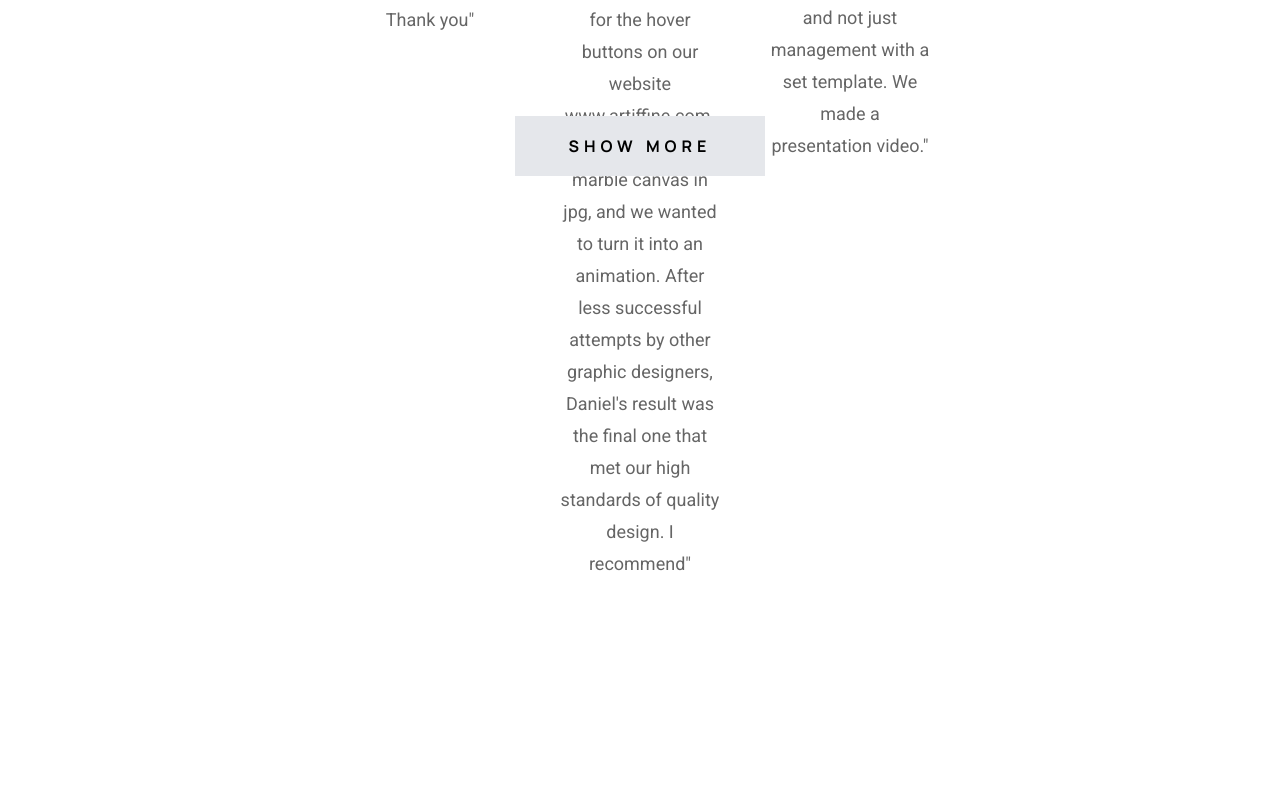
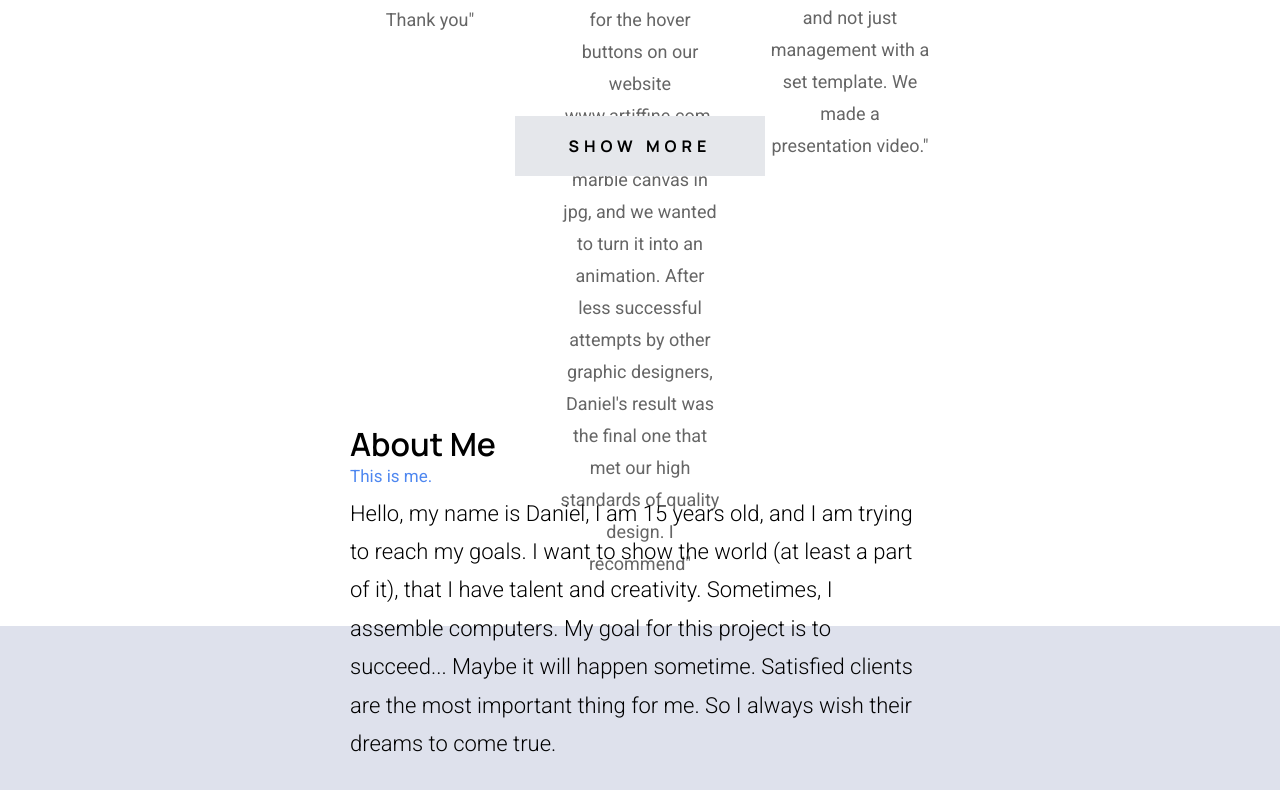
Before and after one commit to TerThesz/designbydaniel-reloaded, a Next.js app: page / in a window 1280 px wide. Shown: the part 2974-3764 px from the top of the page. Before the commit the page ends 3554 px from the top, so only its background shows below. Built offline with nearby package versions, Linux system fonts and the light colour scheme.

Commit message:
🎨 added first part of about me component

```diff
--- /dev/null
+++ b/components/About.tsx
@@ -0,0 +1,20 @@
+const About = () => {
+  return (
+    <div>
+      <section className="h-[50vh]">
+        <h2>About Me</h2>
+        <p className="subtitle">This is me.</p>
+
+        <p className="font-roboto mt-[5px] text-[22px] font-light leading-[2.4rem]">
+          Hello, my name is Daniel, I am 15 years old, and I am trying to reach my goals. I want to show the world (at least a part of it), that I have talent and creativity. Sometimes, I assemble computers. My goal for this project is to succeed... Maybe it will happen sometime. Satisfied clients are the most important thing for me. So I always wish their dreams to come true.
+        </p>
+      </section>
+
+      <section className="h-[50vh] bg-[#dee1ec]">
+
+      </section>
+    </div>
+  );
+}
+
+export default About;
--- a/pages/index.tsx
+++ b/pages/index.tsx
@@ -4,6 +4,7 @@ import Header from '../components/Header';
 import Services from '../components/Services';
 import Portfolio from '../components/Portfolio';
 import Reviews from '../components/Reviews';
+import About from '../components/About';
 
 const Home: NextPage = () => {
   return (
@@ -14,6 +15,7 @@ const Home: NextPage = () => {
       <Services />
       <Portfolio />
       <Reviews />
+      <About />
     </>
   );
 }
```
